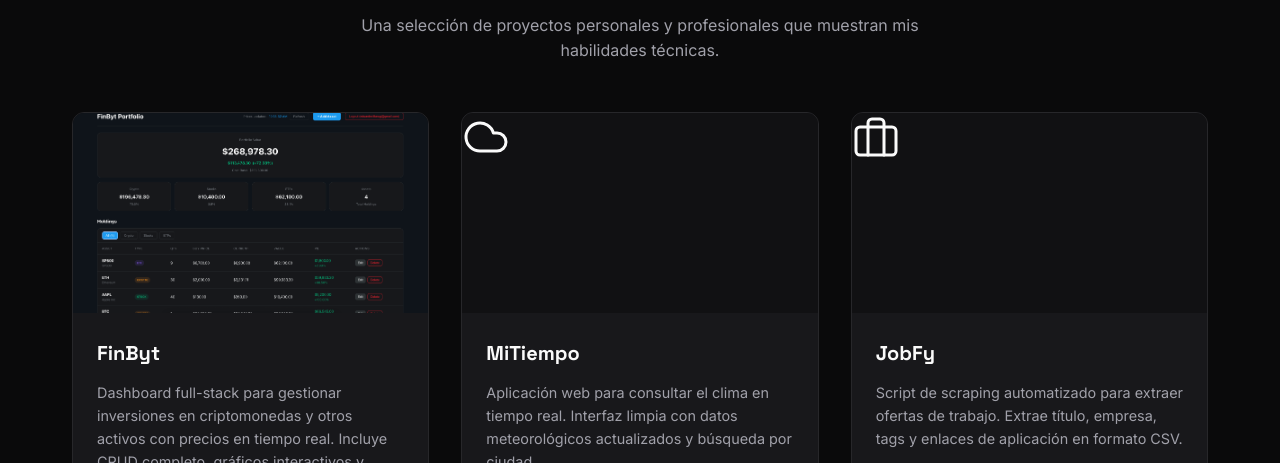
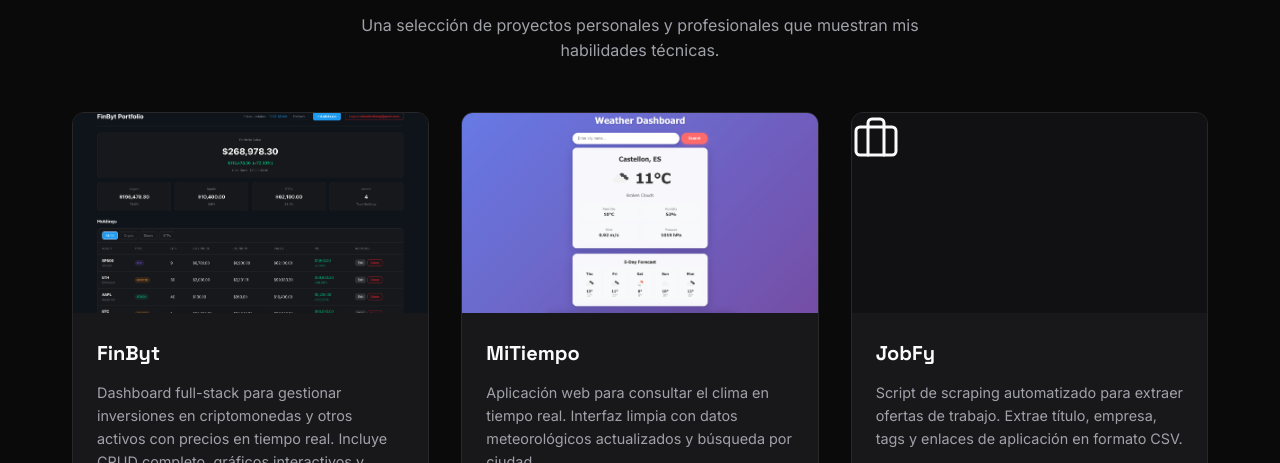
Before and after one commit to EduardMilitaruG/EduardMilitaruG.github.io, a plain HTML site: page index.html in a window 1280 px wide. Shown: the part 957-1420 px from the top of the page. Drawn offline with Linux system fonts and the light colour scheme; animation ran at ten frames a second.

Commit message:
Update index.html

```diff
--- a/index.html
+++ b/index.html
@@ -596,7 +596,7 @@
       <!-- MiTiempo -->
       <div class="project-card">
         <div class="project-image">
-          <svg xmlns="http://www.w3.org/2000/svg" width="48" height="48" viewBox="0 0 24 24" fill="none" stroke="currentColor" stroke-width="1.5" stroke-linecap="round" stroke-linejoin="round"><path d="M17.5 19H9a7 7 0 1 1 6.71-9h1.79a4.5 4.5 0 1 1 0 9Z"></path></svg>
+          <img src="mitiempo.png" alt="MiTiempo - Weather App">
         </div>
         <div class="project-content">
           <h3>MiTiempo</h3>
```
